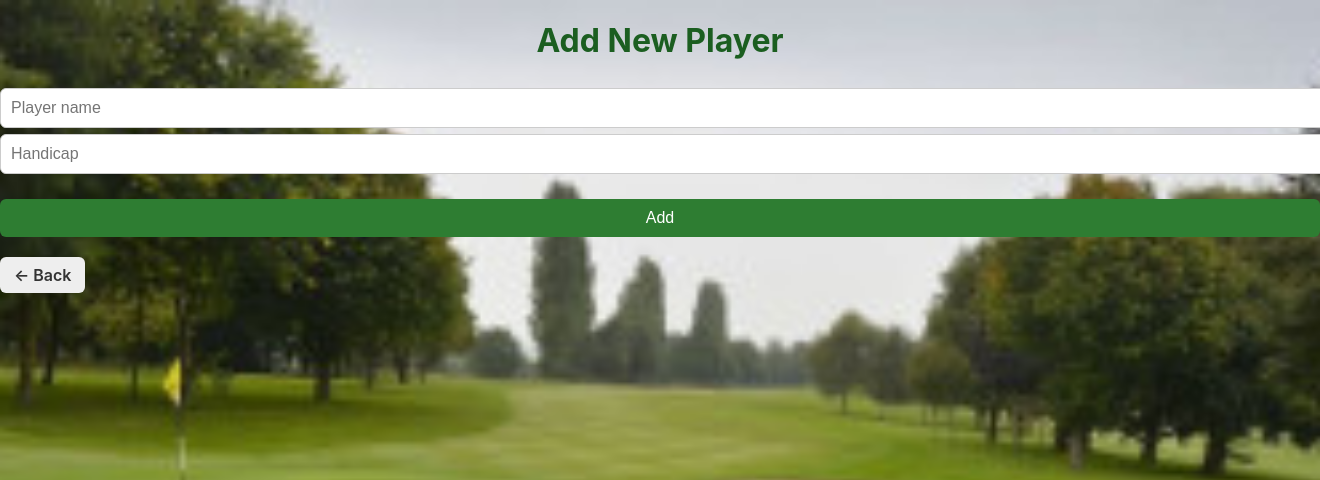
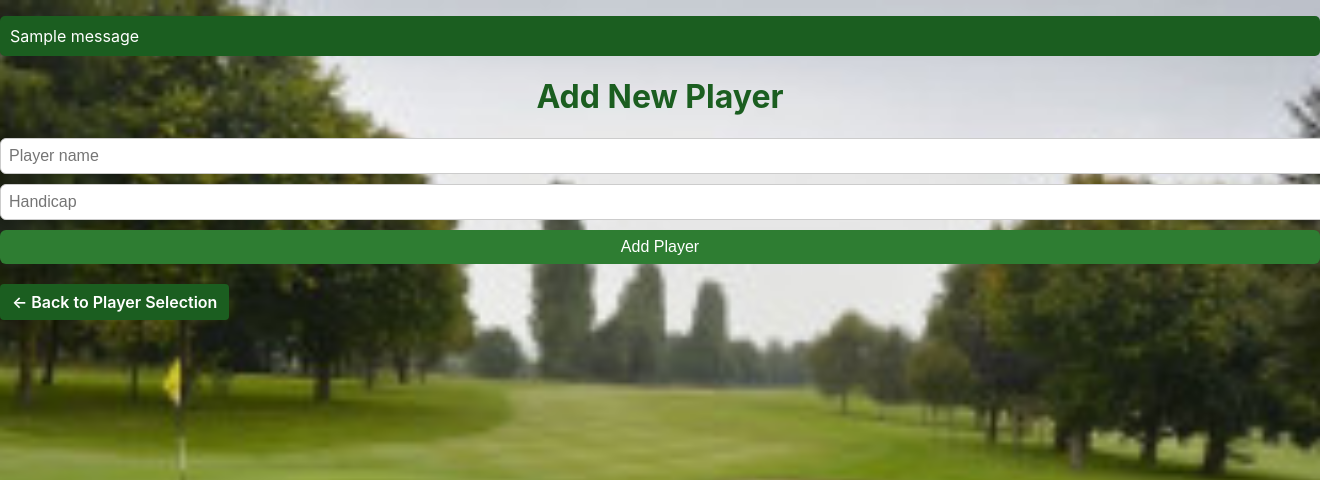
Before and after one commit to chrisdale277-ai/GOLF, a Flask app: page /add_player in a window 1320 px wide; the page is wider, and only the part inside the window is pictured. Shown: the top 480 px of that part. Run offline with Flask 3, Linux system fonts and the light colour scheme; tables that the repository leaves empty hold one stand-in row (values such as "Sample post"); one stand-in notice (Sample message) is shown.

Commit message:
Update app and templates, fix DB setup

```diff
--- a/app.py
+++ b/app.py
@@ -1,4 +1,4 @@
-from flask import Flask, request, render_template, redirect, jsonify, url_for, session
+from flask import Flask, request, render_template, redirect, jsonify, url_for, session, flash
 import sqlite3
 import os
 
@@ -109,18 +109,22 @@ def get_db():
 @app.route("/", methods=["GET", "POST"])
 def select_player():
     db = get_db()
-    players = db.execute("SELECT * FROM player").fetchall()
-
-    # Convert sqlite3.Row objects to normal dicts
-    players = [dict(row) for row in players]
-
-    print("PLAYERS FROM DB (as dicts):", players)
+    try:
+        # Fetch all players from the DB
+        players = db.execute("SELECT player_id, player_name, handicap_index FROM player").fetchall()
+        players = [dict(row) for row in players]  # Convert rows to dicts
+        print("PLAYERS FROM DB (as dicts):", players)
+    finally:
+        db.close()
 
     if request.method == "POST":
-        session["player_id"] = request.form.get("player_id")
-        return redirect(url_for("dashboard"))
+        player_id = request.form.get("player_id")
+        if player_id:
+            session["player_id"] = int(player_id)  # Ensure it's an integer
+            return redirect(url_for("dashboard"))
 
     return render_template("select_player.html", players=players)
+
 
 
 @app.route("/dashboard")
@@ -163,13 +167,18 @@ def add_player():
         name = request.form.get("player_name")
         handicap = request.form.get("handicap_index")
         db = get_db()
-        db.execute("INSERT INTO player (player_name, handicap_index) VALUES (?, ?)", (name,handicap))
+        db.execute(
+            "INSERT INTO player (player_name, handicap_index) VALUES (?, ?)",
+            (name, handicap)
+        )
+        db.commit()
 
-        db.commit()
+        # Flash a success message
+        flash(f"Player '{name}' added successfully!", "success")
+
         return redirect(url_for("select_player"))
 
     return render_template("add_player.html")
-
 
 # --- Step 1: Home page route ---
 @app.route("/home")
--- a/static/style.css
+++ b/static/style.css
@@ -340,3 +340,22 @@ font-size: 12px;
 .putts-rating.good { color: #66ff66; }
 .putts-rating.avg { color: #ffcc00; }
 .putts-rating.bad { color: #ff6666; }
+
+.flash-messages {
+    list-style: none;
+    padding: 0;
+    margin-bottom: 20px;
+}
+
+.flash-messages li.success {
+    background-color: #1b5e20;
+    color: white;
+    padding: 10px;
+    border-radius: 5px;
+}
+.flash-messages li.error {
+    background-color: #c62828;
+    color: white;
+    padding: 10px;
+    border-radius: 5px;
+}
--- a/templates/add_player.html
+++ b/templates/add_player.html
@@ -2,33 +2,47 @@
 <html>
 <head>
     <title>Add Player</title>
-     <link rel="stylesheet" href="{{ url_for('static', filename='style.css') }}">
+    <link rel="stylesheet" href="{{ url_for('static', filename='style.css') }}">
     <style>
-        .buttons a {
+        .buttons a, .back-button {
             display: inline-block;
-            margin-right: 10px;
+            margin-top: 10px;
             padding: 8px 12px;
             background-color: #1b5e20;
             color: white;
             text-decoration: none;
             border-radius: 4px;
         }
-        .buttons a:hover {
+        .buttons a:hover, .back-button:hover {
             background-color: #145214;
+        }
+        form input, form button {
+            display: block;
+            margin: 10px 0;
+            padding: 8px;
+            font-size: 1rem;
         }
     </style>
 </head>
 <body>
+    {% with messages = get_flashed_messages(with_categories=true) %}
+  {% if messages %}
+    <ul class="flash-messages">
+      {% for category, message in messages %}
+        <li class="{{ category }}">{{ message }}</li>
+      {% endfor %}
+    </ul>
+  {% endif %}
+{% endwith %}
+
     <h1>Add New Player</h1>
 
     <form method="POST">
-    <input type="text" name="player_name" placeholder="Player name" required>
-    <input type="number" step="0.1" name="handicap_index" placeholder="Handicap" required>
-    <button type="submit">Add</button>
-</form>
+        <input type="text" name="player_name" placeholder="Player name" required>
+        <input type="number" step="0.1" name="handicap_index" placeholder="Handicap" required>
+        <button type="submit">Add Player</button>
+    </form>
 
-
-    <br>
-    <a href="{{ url_for('select_player') }}"class="back-button">← Back</a>
+    <a href="{{ url_for('select_player') }}" class="back-button">← Back to Player Selection</a>
 </body>
 </html>
```
